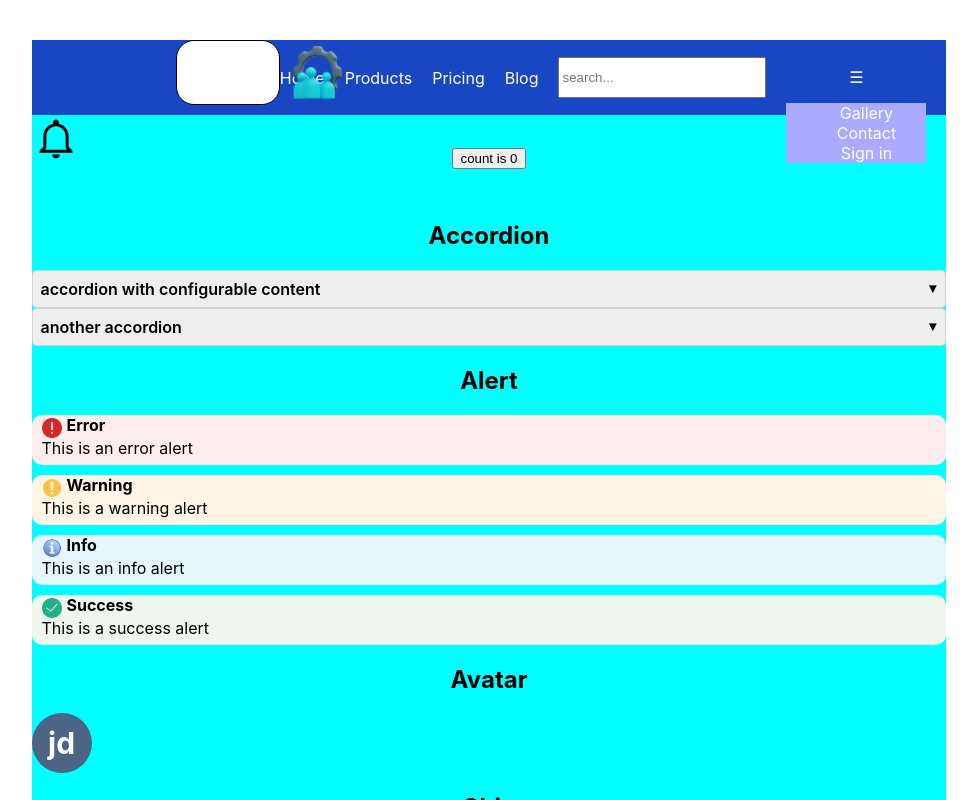
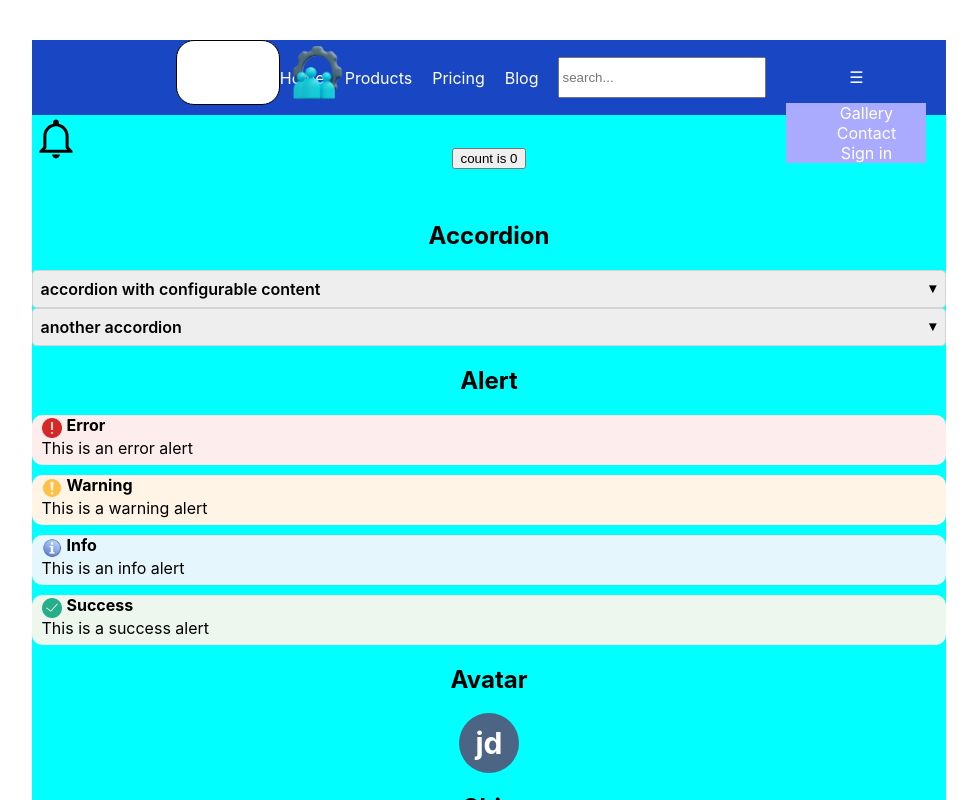
Before and after one commit to marko-knoebl/cc-react-components, a React (Vite) app in the folder cc-react-components/: page / in a window 1280 px wide. Shown: the top 800 px of the page, without its empty margins (151-1128 px from the left). Built offline with nearby package versions, Linux system fonts and the light colour scheme.

Commit message:
added Avatar_container and some css

```diff
--- a/cc-react-components/src/components/Avatar.css
+++ b/cc-react-components/src/components/Avatar.css
@@ -1,3 +1,9 @@
+.Avatar_container {
+  display: flex;
+  justify-content: center;
+  align-items: center;
+}
+
 .Avatar_avatar {
     display: flex;
     border-radius: 100%;
--- a/cc-react-components/src/components/Avatar.jsx
+++ b/cc-react-components/src/components/Avatar.jsx
@@ -1,14 +1,19 @@
 import "./Avatar.css";
 
-export default function Avatar( props ) {
-  let randomColor = Math.floor(Math.random()*16777215).toString(16);
+export default function Avatar(props) {
+  let randomColor = Math.floor(Math.random() * 16777215).toString(16);
   return (
-    <div className="Avatar_avatar" style={{backgroundColor: "#"+randomColor}}>
-      <div className="Avatar_avatar-text">
-        <b>
-        {props.avatarName.split(" ")[0][0]}
-        {props.avatarName.split(" ")[1][0]}
-        </b>
+    <div className="Avatar_container">
+      <div
+        className="Avatar_avatar"
+        style={{ backgroundColor: "#" + randomColor }}
+      >
+        <div className="Avatar_avatar-text">
+          <b>
+            {props.avatarName.split(" ")[0][0]}
+            {props.avatarName.split(" ")[1][0]}
+          </b>
+        </div>
       </div>
     </div>
   );
```
